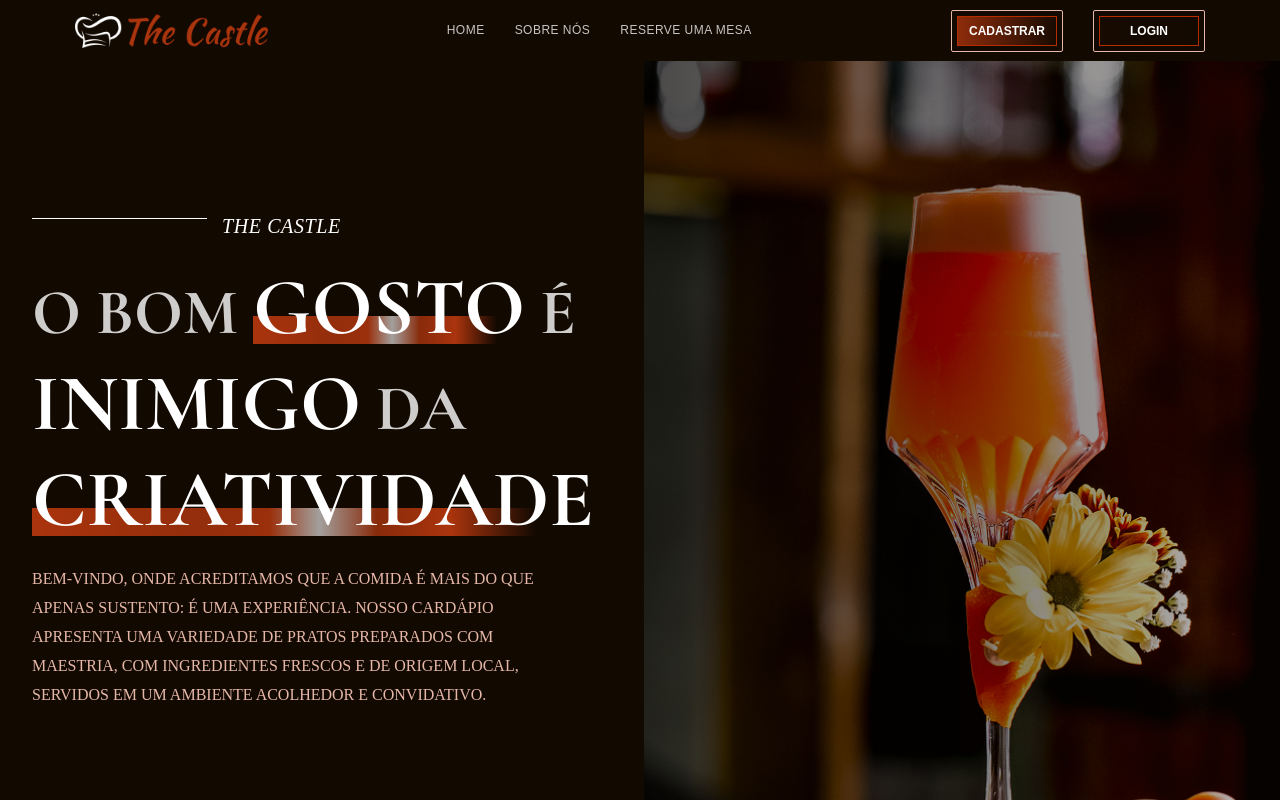
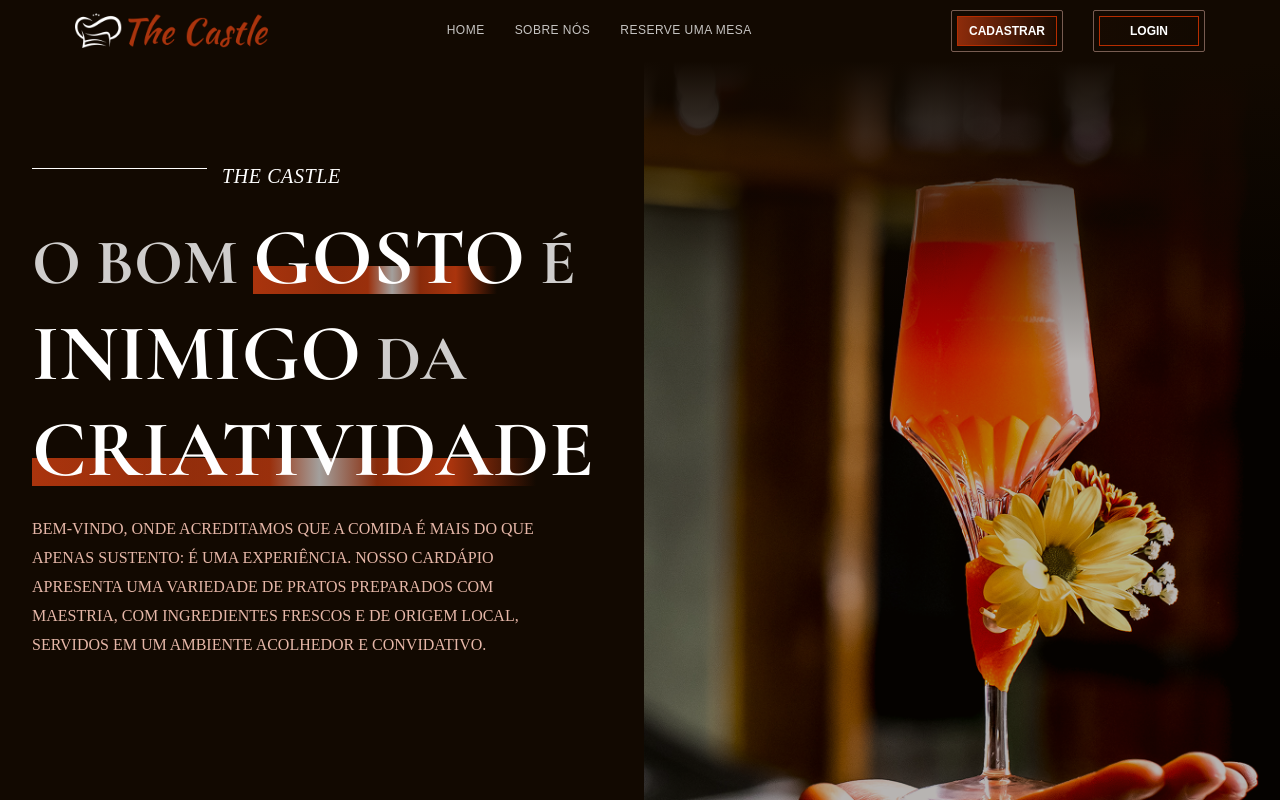
Before and after one commit to sixzjkk/Projeto-Restaurante, a React (Vite) app in the folder FrontEnd/: page / in a window 1280 px wide. Shown: the top 800 px of the page. Built offline with nearby package versions, Linux system fonts and the light colour scheme; a web font is replaced by a local one.

Commit message:
Update CSS

```diff
--- a/FrontEnd/src/styles/header.module.css
+++ b/FrontEnd/src/styles/header.module.css
@@ -69,7 +69,7 @@ header {
 }
 
 .borderButton {
-    border: 0.5px solid #E7B7A8;
+    border: 0.5px solid #e7b7a87b;
     padding: 5px;
     border-radius: 2px;
     margin-left: 30px;
--- a/FrontEnd/src/styles/home.module.css
+++ b/FrontEnd/src/styles/home.module.css
@@ -47,15 +47,15 @@
   top: 0;
   left: 0;
   width: 100%;
-  height: 100%;
-  background: linear-gradient(90deg, rgba(0,0,0,0.6), transparent);
+  height: 300px;
+  background: linear-gradient(to bottom, #120901 0%, transparent 100%);
   z-index: 1;
 }
 
 .containerLine {
   display: flex;
   flex-direction: row;
-  padding-top: 100px;
+  padding-top: 50px;
 }
 
 .line {
--- a/FrontEnd/src/styles/reservation.module.css
+++ b/FrontEnd/src/styles/reservation.module.css
@@ -126,7 +126,7 @@
 }
 
 .borderButton {
-    border: 0.5px solid #E7B7A8;
+    border: 0.5px solid #e7b7a87b;
     padding: 5px;
     border-radius: 2px;
     height: 29px;
```
